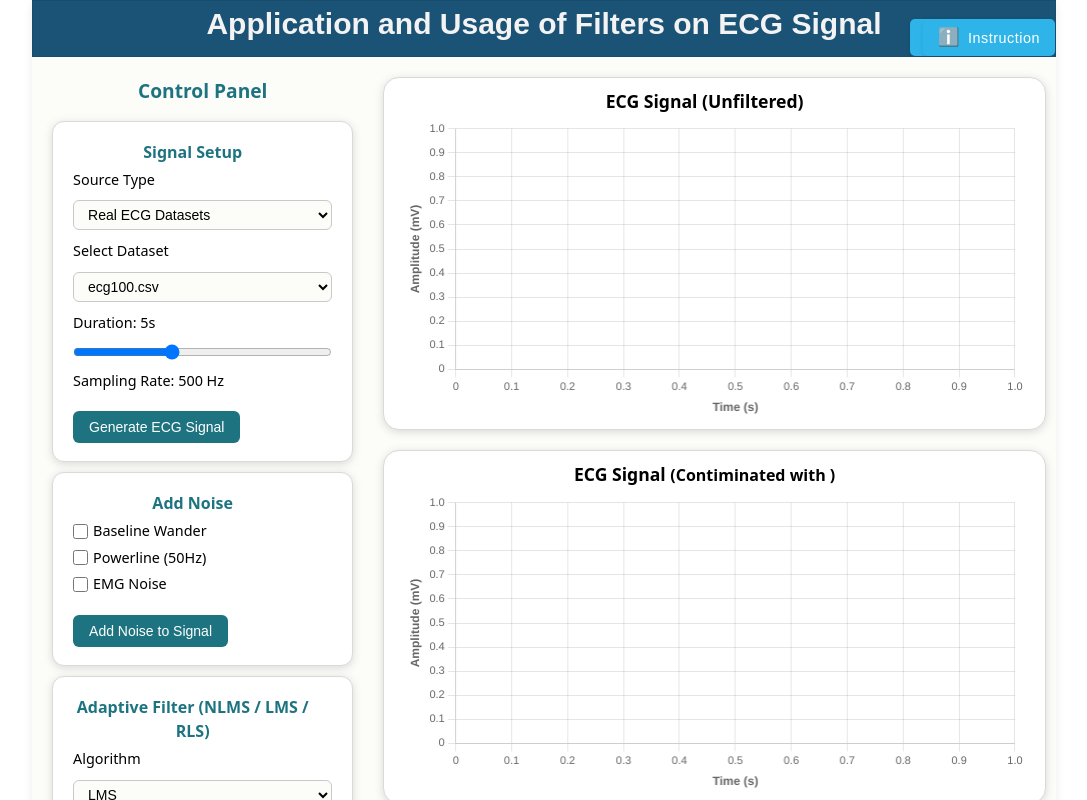
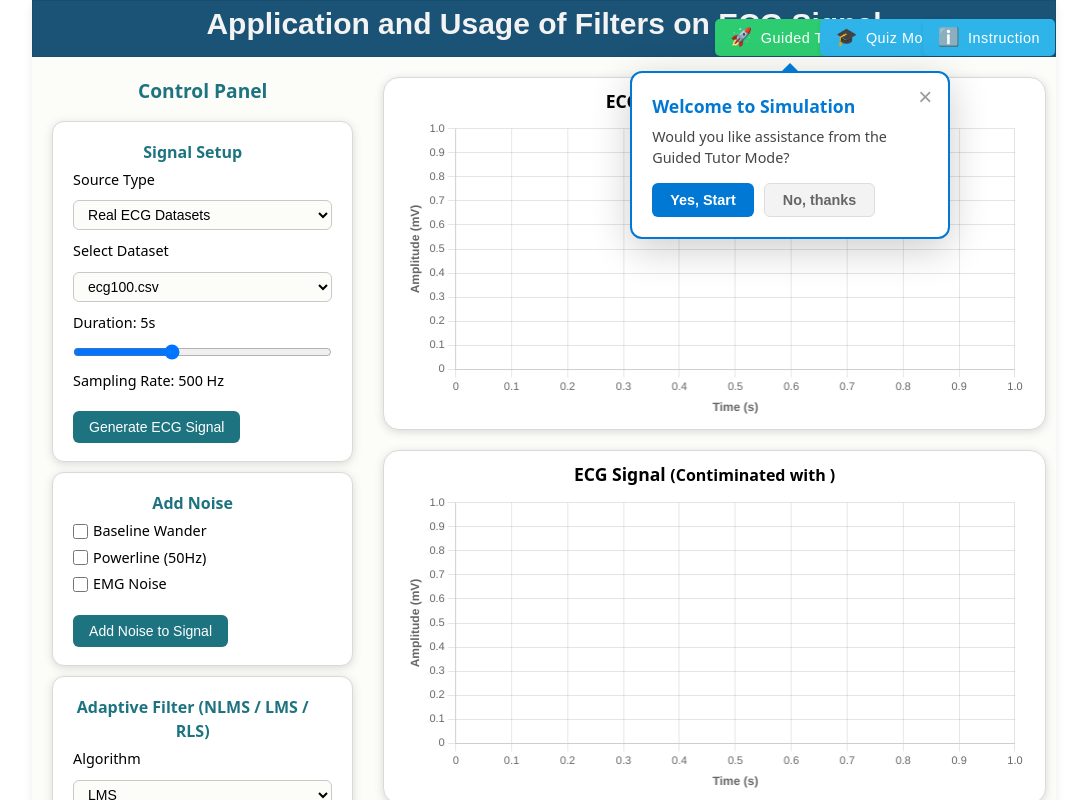
Before and after one commit to abhi0842/ASP_Simulation_3, a React (Vite) app: page / in a window 1280 px wide. Shown: the whole page, without its empty margins (96-1183 px from the left). Built offline with nearby package versions, Linux system fonts and the light colour scheme.

Commit message:
guide commit

```diff
--- a/src/App.jsx
+++ b/src/App.jsx
@@ -1,10 +1,12 @@
 import "./App.css";
 import {Home} from "./pages/home/Home";
+import { GuidedModal } from "./components/guidedModal/GuidedModal.jsx";
 
 function App() {
   return (
     <>
       <Home />
+      <GuidedModal />
     </>
   );
 }
--- a/src/components/guidedModal/GuidedModal.jsx
+++ b/src/components/guidedModal/GuidedModal.jsx
@@ -1,13 +1,84 @@
-import { useContext } from "react";
+import { useContext, useEffect, useState, useRef } from "react";
 import { SimulationContext } from "../../context/SimulationContext.jsx";
 import styles from "./guidedModal.module.css";
 
 export const GuidedModal = () => {
   const { guideActive, setGuideActive, step, setStep, steps, canProceed } = useContext(SimulationContext);
+  const [position, setPosition] = useState({ top: 0, left: 0 });
+  const [arrowClass, setArrowClass] = useState("");
+  const modalRef = useRef(null);
+
+  const currentStep = steps[step];
+
+  useEffect(() => {
+    if (!guideActive || !currentStep) return;
+
+    const updatePosition = () => {
+      const targetId = currentStep.highlight || currentStep.targetId;
+      const target = document.getElementById(targetId);
+
+      if (!target) {
+        // Default position if no target (e.g., center)
+        setPosition({ top: 100, left: window.innerWidth / 2 - 160 });
+        setArrowClass("");
+        return;
+      }
+
+      const rect = target.getBoundingClientRect();
+      const modalWidth = 320;
+      const modalHeight = modalRef.current?.offsetHeight || 150;
+      const spacing = 15;
+
+      // Calculate position relative to document (absolute positioning)
+      const scrollY = window.scrollY;
+      const scrollX = window.scrollX;
+
+      let top = 0;
+      let left = 0;
+      let arrow = "";
+
+      if (currentStep.type === "welcome") {
+        top = rect.bottom + scrollY + spacing;
+        left = rect.left + scrollX + (rect.width / 2) - (modalWidth / 2);
+        arrow = styles.arrowUp;
+      } else if (currentStep.position === "left") {
+        top = rect.top + scrollY + (rect.height / 2) - (modalHeight / 2);
+        left = rect.left + scrollX - modalWidth - spacing;
+        arrow = styles.arrowRight;
+      } else if (currentStep.position === "above") {
+        top = rect.top + scrollY - modalHeight - spacing;
+        left = rect.left + scrollX + (rect.width / 2) - (modalWidth / 2);
+        arrow = styles.arrowDown;
+      } else {
+        // Default to right
+        top = rect.top + scrollY + (rect.height / 2) - (modalHeight / 2);
+        left = rect.right + scrollX + spacing;
+        arrow = styles.arrowLeft;
+      }
+
+      // Viewport bounds check (using scroll positions for absolute bounds)
+      const minLeft = 10 + scrollX;
+      const maxLeft = window.innerWidth + scrollX - modalWidth - 10;
+      left = Math.max(minLeft, Math.min(left, maxLeft));
+
+      const minTop = 10 + scrollY;
+      const maxTop = document.documentElement.scrollHeight - modalHeight - 10;
+      top = Math.max(minTop, Math.min(top, maxTop));
+
+      setPosition({ top, left });
+      setArrowClass(arrow);
+    };
+
+    updatePosition();
+    window.addEventListener("resize", updatePosition);
+    window.addEventListener("scroll", updatePosition);
+    return () => {
+      window.removeEventListener("resize", updatePosition);
+      window.removeEventListener("scroll", updatePosition);
+    };
+  }, [guideActive, step, currentStep]);
 
   if (!guideActive) return null;
-
-  const currentStep = steps[step];
   if (!currentStep) return null;
 
   const handleNext = () => {
@@ -21,25 +92,36 @@ export const GuidedModal = () => {
     setStep(0);
   };
 
+  const isWelcome = currentStep.type === "welcome";
+
   return (
-    <div className={styles.modalOverlay}>
-      <div className={styles.modal}>
-        <button className={styles.closeIcon} onClick={handleClose}>×</button>
+    <div className={styles.modalOverlay} style={{ top: position.top, left: position.left }}>
+      <div ref={modalRef} className={`${styles.modal} ${arrowClass}`}>
+        <button className={styles.closeIcon} onClick={handleClose} aria-label="Close tutorial">×</button>
         <h2>{currentStep.title}</h2>
         <p>{currentStep.content}</p>
         <div className={styles.footer}>
+          {isWelcome ? (
+            <div className={styles.buttonGroup}>
+              <button className={styles.nextButton} onClick={handleNext}>Yes, Start</button>
+              <button className={styles.cancelButton} onClick={handleClose}>No, thanks</button>
+            </div>
+          ) : (
+            <>
               {step < steps.length - 1 ? (
                 <button
                   className={styles.nextButton}
                   onClick={handleNext}
                   disabled={!canProceed}
                 >
-              {currentStep.requiredAction && !canProceed ? "Perform required action..." : "Next"}
+                  {currentStep.requiredAction && !canProceed ? "Complete step..." : "Next"}
                 </button>
               ) : (
                 <button className={styles.nextButton} onClick={handleClose}>
-              Restart Lab
+                  Finish
                 </button>
+              )}
+            </>
           )}
         </div>
       </div>
--- a/src/components/guidedModal/guidedModal.module.css
+++ b/src/components/guidedModal/guidedModal.module.css
@@ -1,73 +1,146 @@
 .modalOverlay {
-  position: fixed;
-  top: 80px;
-  right: 20px;
-  z-index: 1000;
+  position: absolute;
+  z-index: 2000;
   width: 320px;
   pointer-events: none;
+  transition: opacity 0.3s ease;
 }
 
 .modal {
+  position: relative;
   background: white;
-  padding: 16px;
+  padding: 20px;
   border-radius: 12px;
-  box-shadow: 0 8px 30px rgba(0, 0, 0, 0.15);
-  border: 3px solid #ffd400;
+  box-shadow: 0 10px 40px rgba(0, 0, 0, 0.2);
+  border: 2px solid #0078d4;
   pointer-events: auto;
   text-align: left;
-  animation: slideIn 0.3s ease-out;
+  animation: fadeIn 0.3s ease-out;
 }
 
-@keyframes slideIn {
-  from { transform: translateX(50px); opacity: 0; }
-  to { transform: translateX(0); opacity: 1; }
+/* Arrow Base */
+.modal::after {
+  content: "";
+  position: absolute;
+  width: 0;
+  height: 0;
+  border: 10px solid transparent;
+}
+
+/* Arrow Orientations */
+.arrowUp::after {
+  bottom: 100%;
+  left: 50%;
+  transform: translateX(-50%);
+  border-bottom-color: #0078d4;
+}
+
+.arrowDown::after {
+  top: 100%;
+  left: 50%;
+  transform: translateX(-50%);
+  border-top-color: #0078d4;
+}
+
+.arrowLeft::after {
+  right: 100%;
+  top: 50%;
+  transform: translateY(-50%);
+  border-right-color: #0078d4;
+}
+
+.arrowRight::after {
+  left: 100%;
+  top: 50%;
+  transform: translateY(-50%);
+  border-left-color: #0078d4;
+}
+
+@keyframes fadeIn {
+  from { opacity: 0; transform: scale(0.95); }
+  to { opacity: 1; transform: scale(1); }
 }
 
 .modal h2 {
-  margin-top: 0;
+  margin: 0 0 8px 0;
   color: #0078d4;
   font-size: 1.1rem;
   font-weight: 700;
 }
 
 .modal p {
-  margin: 10px 0;
-  font-size: 0.95rem;
-  line-height: 1.5;
-  color: #333;
+  margin: 0 0 15px 0;
+  font-size: 0.9rem;
+  line-height: 1.4;
+  color: #444;
 }
 
 .closeIcon {
   position: absolute;
-  top: 5px;
-  right: 10px;
+  top: 8px;
+  right: 12px;
   background: none;
   border: none;
-  font-size: 20px;
+  font-size: 24px;
+  line-height: 1;
   cursor: pointer;
-  color: #888;
+  color: #999;
+  padding: 4px;
+  transition: color 0.2s;
+}
+
+.closeIcon:hover {
+  color: #333;
 }
 
 .footer {
-  margin-top: 15px;
+  display: flex;
+  justify-content: flex-end;
+  gap: 10px;
+}
+
+.buttonGroup {
+  display: flex;
+  gap: 10px;
+  width: 100%;
 }
 
 .nextButton {
   background-color: #0078d4;
   color: white;
   border: none;
-  padding: 10px 24px;
+  padding: 8px 18px;
   border-radius: 6px;
   cursor: pointer;
   font-weight: 600;
-  transition: background-color 0.2s;
+  font-size: 0.9rem;
+  transition: all 0.2s;
 }
 
 .nextButton:hover:not(:disabled) {
   background-color: #005a9e;
+  transform: translateY(-1px);
+}
+
+.cancelButton {
+  background-color: #f3f3f3;
+  color: #666;
+  border: 1px solid #ddd;
+  padding: 8px 18px;
+  border-radius: 6px;
+  cursor: pointer;
+  font-weight: 600;
+  font-size: 0.9rem;
+  transition: all 0.2s;
+}
+
+.cancelButton:hover {
+  background-color: #e9e9e9;
+  color: #333;
 }
 
 .nextButton:disabled {
-  background-color: #ccc;
+  background-color: #e0e0e0;
+  color: #999;
   cursor: not-allowed;
 }
--- a/src/components/leftPanel/LeftPanel.jsx
+++ b/src/components/leftPanel/LeftPanel.jsx
@@ -245,7 +245,7 @@ export const LeftPanel = () => {
         </div>
 
         {/* New Chart 1: Error Power */}
-        <div className={styles.chartCard}>
+        <div id="errorGraph" className={styles.chartCard}>
           <h3>Error Power Pₑ(n) — Non-Stationarity Detection</h3>
           <div className={styles.graphContainer}>
             <Line data={errorPowerChartData} options={getCommonOptions('Error power')} />
@@ -253,7 +253,7 @@ export const LeftPanel = () => {
         </div>
 
         {/* New Chart 2: Weight Trajectory */}
-        <div className={styles.chartCard}>
+        <div id="weightsGraph" className={styles.chartCard}>
           <h3>Weight Vector Trajectory w(n)</h3>
           <div className={styles.graphContainer}>
             <Line data={weightChartData} options={getCommonOptions('Weight value')} />
--- a/src/components/topPanel/TopPanel.jsx
+++ b/src/components/topPanel/TopPanel.jsx
@@ -4,7 +4,8 @@ import { SimulationContext } from "../../context/SimulationContext.jsx";
 const TopPanel = () => {
   const {
     showInstruction, setShowInstruction, buttonRef,
-    quizMode, setQuizMode
+    quizMode, setQuizMode,
+    guideActive, setGuideActive
   } = useContext(SimulationContext);
 
   const toggleInstruction = () => {
@@ -15,6 +16,10 @@ const TopPanel = () => {
     setQuizMode(!quizMode);
   }
 
+  const toggleGuide = () => {
+    setGuideActive(!guideActive);
+  }
+
   return (
     <div className={styles.Container}>
       <div className={styles.panelContainer}>
@@ -23,9 +28,18 @@ const TopPanel = () => {
         </h1>
         <div className={styles.buttonContainer}>
           <button
+            id="guideButton"
+            className={styles.panelButton}
+            onClick={toggleGuide}
+            style={{ marginRight: '190px', backgroundColor: guideActive ? '#2ecc71' : '' }}
+          >
+            <span className={styles.buttonIcon}>🚀</span>
+            Guided Tutor
+          </button>
+          <button
             className={styles.panelButton}
             onClick={toggleQuizMode}
-            style={{ marginRight: '10px', backgroundColor: quizMode ? '#f1c40f' : '' }}
+            style={{ marginRight: '100px', backgroundColor: quizMode ? '#f1c40f' : '' }}
           >
             <span className={styles.buttonIcon}>🎓</span>
             Quiz Mode
--- a/src/context/SimulationContext.jsx
+++ b/src/context/SimulationContext.jsx
@@ -71,55 +71,65 @@ export const SimulationProvider = ({ children }) => {
   const [step, setStep] = useState(0);
   const [actions, setActions] = useState({});
 
+  useEffect(() => {
+    // Show welcome modal on initial load
+    setGuideActive(true);
+  }, []);
+
   const markAction = (action) => {
     setActions((prev) => ({ ...prev, [action]: true }));
   };
 
   const steps = [
     {
-      title: "Non-Stationarity Lab",
-      content: "Learn how filters detect signal changes. Click Next to start.",
+      title: "Welcome to Simulation",
+      content: "Would you like assistance from the Guided Tutor Mode?",
+      type: "welcome",
+      targetId: "guideButton", // We'll add this ID to the button
     },
     {
-      title: "Step 1: Generate Signal",
-      content: "Click Generate Signal to create a stochastic process.",
+      title: "Signal Setup",
+      content: "Click Generate Signal to create an ECG process.",
       highlight: "generateButton",
       requiredAction: "GENERATE_SIGNAL",
+      position: "left",
     },
     {
-      title: "Step 2: Change Type",
-      content: "Select the type of non-stationarity (e.g., Structural).",
-      highlight: "signalTypeSelector",
+      title: "Select Algorithm",
+      content: "Choose LMS or RLS to start filtering.",
+      highlight: "algorithmSelector",
+      requiredAction: "SELECT_ALGO",
+      position: "left",
     },
     {
-      title: "Step 3: Algorithm",
-      content: "Choose LMS or RLS.",
-      highlight: "algorithmSelector",
-      requiredAction: "SELECT_ALGO",
+      title: "Run Simulation",
+      content: "Click Run to observe adaptive learning.",
+      highlight: "runButton",
+      requiredAction: "RUN_SIMULATION",
+      position: "left",
     },
     {
-      title: "Step 4: Run",
-      content: "Run simulation to see adaptation.",
-      highlight: "runButton",
-      requiredAction: "RUN_SIMULATION",
+      title: "Inject Change",
+      content: "Inject a change-point to test adaptation.",
+      highlight: "injectButton",
+      requiredAction: "INJECT_CHANGE",
+      position: "left",
     },
     {
-      title: "Step 5: Error Spike",
-      content: "Observe the Error Spike at the change-point — it reveals WHEN the change occurred.",
+      title: "Observe Error",
+      content: "Notice the error spike at the change-point.",
       highlight: "errorGraph",
+      position: "above",
     },
     {
-      title: "Step 6: Weight Drift",
-      content: "Check Weight Trajectory to see how the model updated — it reveals WHAT changed.",
+      title: "Weight Drift",
+      content: "See how model weights update after change.",
       highlight: "weightsGraph",
+      position: "above",
     },
     {
-      title: "Step 7: Matrix Trace",
-      content: "For RLS, notice the surge in tr(P) at the change-point, indicating rapid learning.",
-    },
-    {
-      title: "Completed",
-      content: "Experiment finished!",
+      title: "Lab Completed",
+      content: "Great job! You've mastered non-stationarity.",
     },
   ];
 
--- a/src/pages/home/Home.jsx
+++ b/src/pages/home/Home.jsx
@@ -5,6 +5,7 @@ import { Instruction } from "../../components/instruction/Instruction.jsx";
 import { SimulationContext } from "../../context/SimulationContext.jsx";
 import { LeftPanel } from "../../components/leftPanel/LeftPanel.jsx";
 import { RightPanel } from "../../components/rightPanel/RightPanel.jsx";
+import { GuidedModal } from "../../components/guidedModal/GuidedModal.jsx";
 
 export const Home = () => {
   const { showInstruction, setShowInstruction, buttonRef } =
--- a/vite.config.js
+++ b/vite.config.js
@@ -5,5 +5,5 @@ import react from '@vitejs/plugin-react'
 export default defineConfig({
   plugins: [react()],
   // base must match the repository path for GitHub Pages project sites
-  base: "/ASP_3/",
+  base: "/ASP_1/",
 })
```
Also changed, not shown: src/components/rightPanel/RightPanel.jsx (+13 -4 lines). Lines whose indentation alone changed are shown as unchanged.
